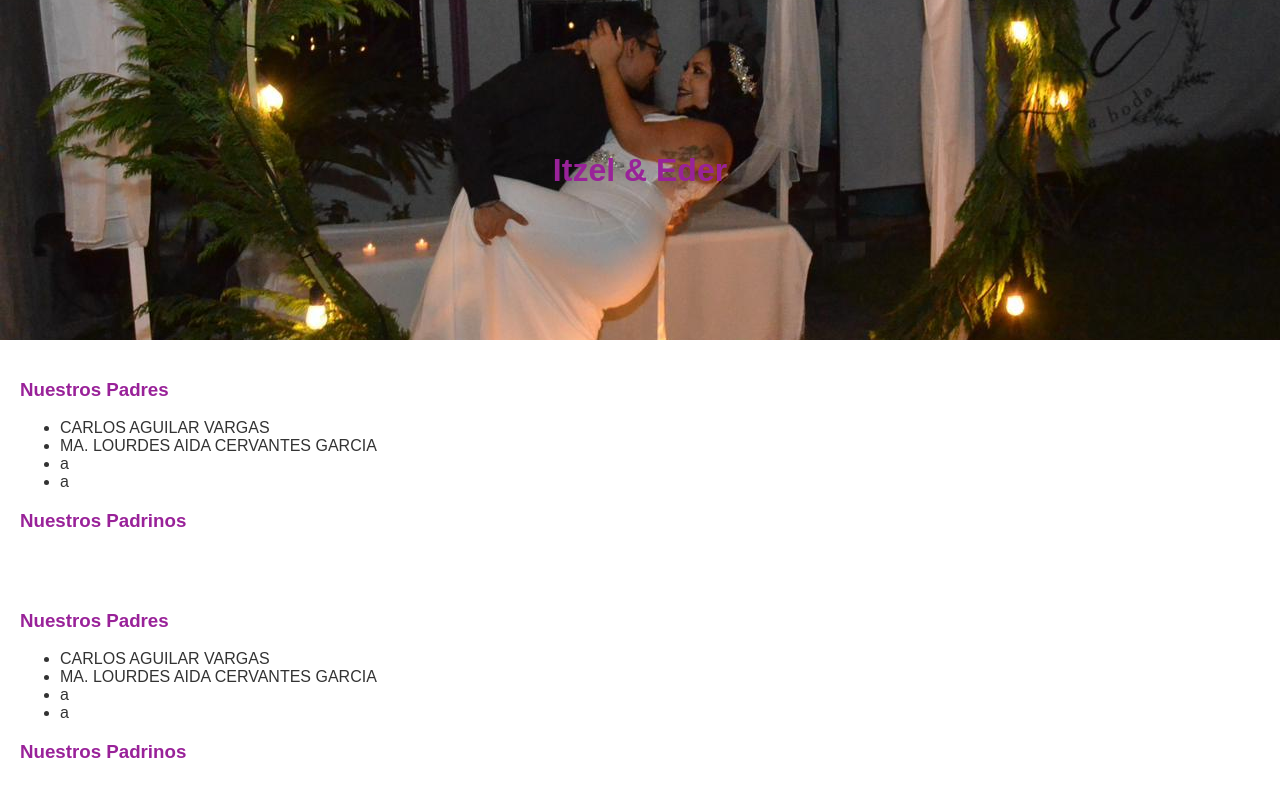
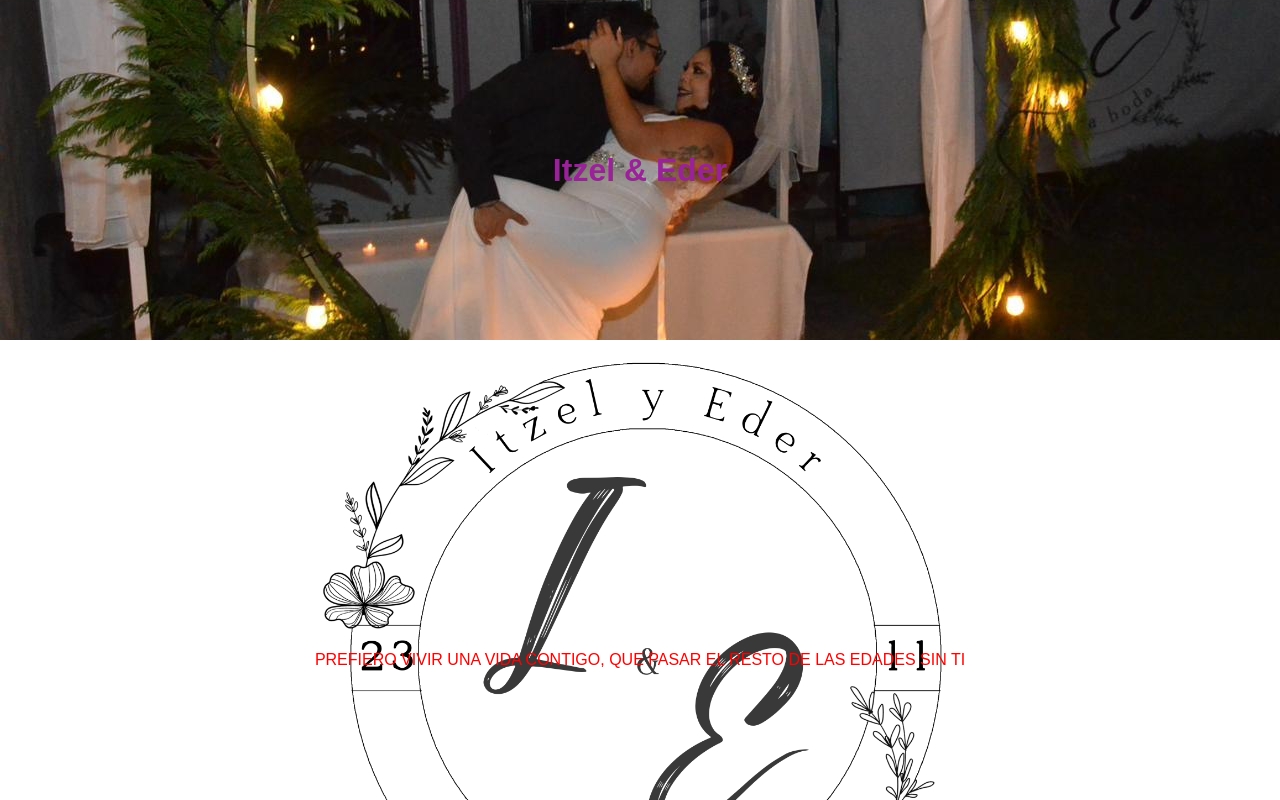
Before and after one commit to umiphos/itzel-eder, a React (Create React App) app: page / in a window 1280 px wide. Shown: the top 800 px of the page. Built offline with nearby package versions, Linux system fonts and the light colour scheme.

Commit message:
ADD: added style and information for section 2

```diff
--- a/src/components/home/PhraseDateCountdown.js
+++ b/src/components/home/PhraseDateCountdown.js
@@ -2,20 +2,12 @@ import React from 'react';
 
 function PhraseDateCountdownPage() {
   return (
-    <section>
+    <section className='phrase-date-countdown-section'>
       <div>
-        <h3>Nuestros Padres</h3>
-        <ul>
-          <li> CARLOS AGUILAR VARGAS</li>
-          <li>MA. LOURDES AIDA CERVANTES GARCIA</li>
-
-          <li>a</li>
-          <li>a</li>
-        </ul>
-        <h3>Nuestros Padrinos</h3>
-
+        <p>
+          PREFIERO VIVIR UNA VIDA CONTIGO, QUE PASAR EL RESTO DE LAS EDADES SIN TI
+        </p>
       </div>
-
     </section>
   );
 }
--- a/src/components/home/VIPGuests.js
+++ b/src/components/home/VIPGuests.js
@@ -4,15 +4,22 @@ function VIPGuests() {
   return (
     <section>
       <div>
-        <h3>Nuestros Padres</h3>
+      <h3>Nuestros Padres</h3>
         <ul>
-          <li> CARLOS AGUILAR VARGAS</li>
-          <li>MA. LOURDES AIDA CERVANTES GARCIA</li>
-
-          <li>a</li>
-          <li>a</li>
+          CARLOS AGUILAR VARGAS<br/>
+          MA. LOURDES AIDA CERVANTES GARCIA<br/>
+          ------------------------------------------------------------<br/>
+          MA. MERICIA GALVEZ MONRROY<br/>
+          JAVIER VICENTE FRUTO(+)<br/>
         </ul>
         <h3>Nuestros Padrinos</h3>
+        <ul>
+          JOSE LUIS CERVANTES GARCIA<br/>
+          LETICIA AURORA CERVANTES GARCIA<br/>
+          ------------------------------------------------------------<br/>
+          LEONEL GALVEZ MONRROY<br/>
+          MARIA FELIZ RIVERA JUAREZ<br/>
+        </ul>
 
       </div>
 
--- a/src/styles.css
+++ b/src/styles.css
@@ -73,3 +73,16 @@ body {
     border-radius: 5px;
     margin: 10px 0;
   }
+
+  /* PhraseDateCountdown */
+  .phrase-date-countdown-section {
+    background: url('/public/photos/logo_boda_transparente.png') top/cover;
+    height: 600px;
+    display: flex;
+    align-items: center;
+    justify-content: center;
+    color: red;
+    background-size: contain;   /* Ajusta la imagen para que se vea completa */
+    background-repeat: no-repeat; /* Evita que la imagen se repita */
+    background-position: center;
+  }
```
